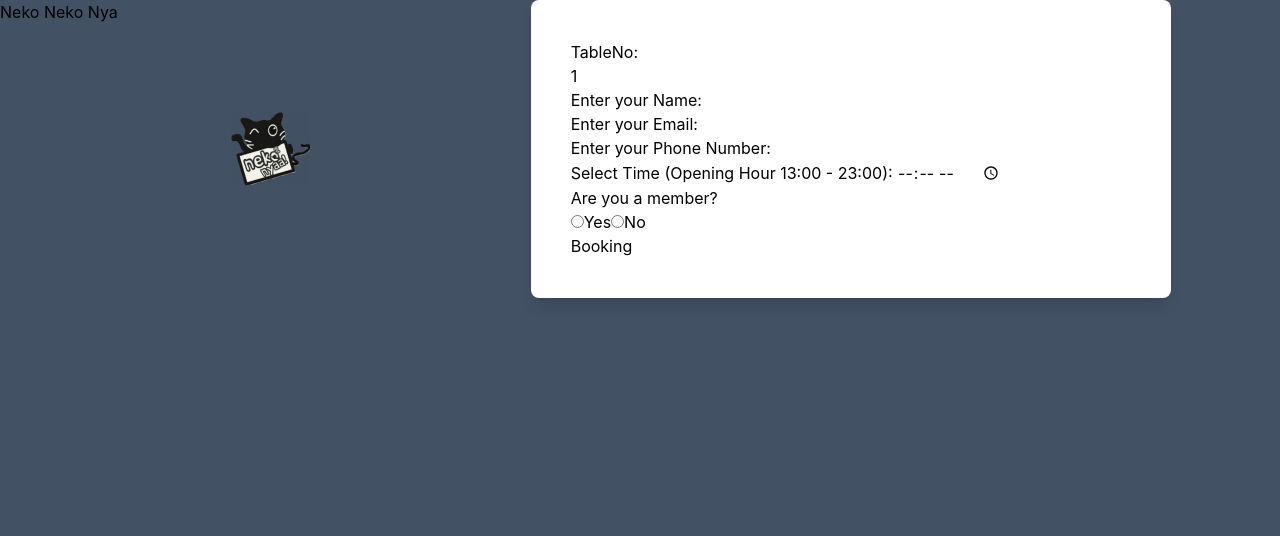
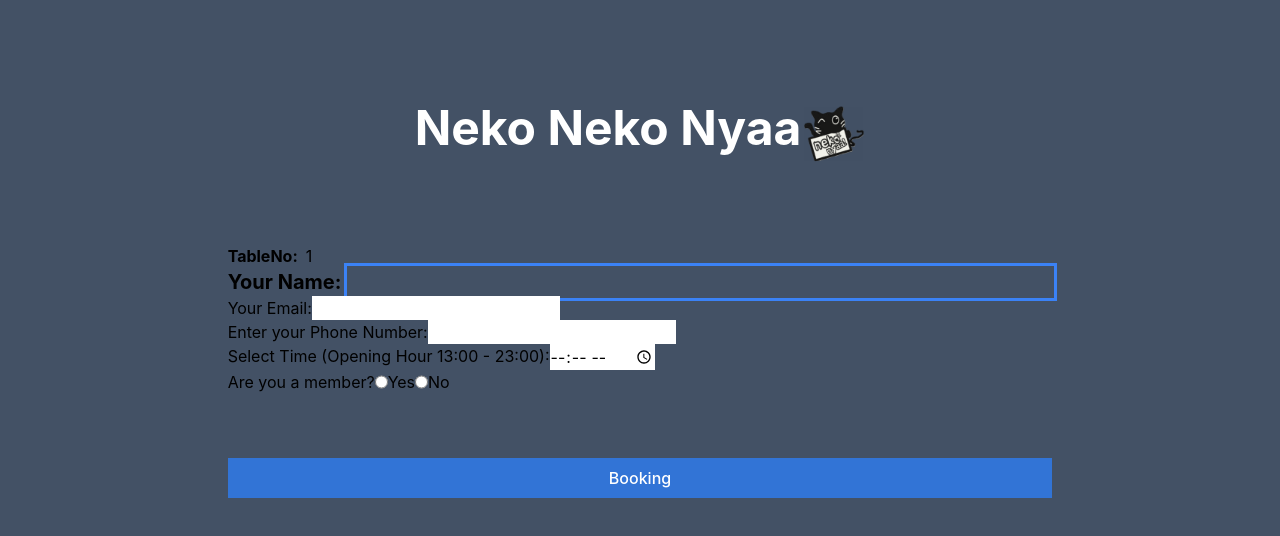
Before and after one commit to tensan8/Launcher-FE, a React (Create React App) app: page /booking in a window 1280 px wide. Shown: the top 536 px of the page. Built offline with nearby package versions, Linux system fonts and the light colour scheme.

Commit message:
refine table

```diff
--- a/src/pages/Booking/index.tsx
+++ b/src/pages/Booking/index.tsx
@@ -1,34 +1,63 @@
 import * as React from 'react';
 import logo from '../../images/nekonya.jpg'
 
-const Booking = (): JSX.Element => {
+const Booking = (props: any): JSX.Element => {
+
+    // const [BookingValue, setBookingValue] = React.useState('');
+    // const [TableValue, setTableValue] = React.useState('');
+     const [NameValue, setNameValue] = React.useState('');
+    // const [EmailValue, setEmailValue] = React.useState('');
+    // const [PhoneValue, setPhoneValue] = React.useState('');
+    // const [TimeValue, setTimeValue] = React.useState('');
+    // const [MemberValue, setMemberValue] = React.useState('');
+
+    const TableValueRef = React.useRef<HTMLInputElement>(null)
+
+    const handleSubmit = (event: React.FormEvent<HTMLFormElement>) => {
+        event.preventDefault();
+        console.log(event.currentTarget.elements[0]);
+    }
+
+
     return (
-        <div className="flex ">
-            <h1>Neko Neko Nya</h1>
-            <img src={logo} alt="logo" className='nekonya'></img>
-            <form className="p-10 rounded-lg shadow-lg bg-white w-3/6 mx-auto my-auto">
-                <label>TableNo: </label>
-                <p>1</p>
+        <div className="grid place-items-center my-20">
+            <div className='flex my-6'>
+                <h1 className='font-bold text-5xl text-white'>Neko Neko Nyaa</h1>
+                <img src={logo} alt="logo" className='w-16'/>
+            </div>
 
-                <label>Enter your Name:</label>
-                <input type="text" id="booking_name"/><br/>
+            <form className="flex flex-col justify-center py-14" onSubmit={handleSubmit}>
+                <div className='flex'>
+                    <label className='font-bold'>TableNo:</label>
+                    <p className='ml-2'>1</p>
+                </div>
+                <div className='flex text-xl'>
+                    <label htmlFor="booking_name" className='font-bold'>Your Name:</label>
+                    <input type="text" id="booking_name" size={50} value={NameValue} onChange={e=>setNameValue(e.target.value)} className='ml-2 outline outline-offset-2 outline-blue-500 bg-transparent'/>
+                </div>
+                <div className='flex'>
+                    <label htmlFor='booking_email'>Your Email:</label>
+                    <input type="text" id="booking_email"/>
+                </div>
 
-                <label>Enter your Email:</label>
-                <input type="text" id="booking_email"/><br/>
+                <div className='flex'>
+                    <label htmlFor='booking_phone'>Enter your Phone Number:</label>
+                    <input type="text" id="booking_phone"/>
+                </div>
 
-                <label>Enter your Phone Number:</label>
-                <input type="text" id="booking_phone"/><br/>
+                <div className='flex'>
+                    <label htmlFor='booking_time'>Select Time (Opening Hour 13:00 - 23:00): </label>
+                    <input type="time" id="booking_time"/>
+                </div>
+                <div className='flex'>
+                    <p>Are you a member?</p>
+                    <input type="radio" id="member" value="Member"/>
+                    <label htmlFor='member'>Yes</label>
+                    <input type="radio" id="nonmember" value="Nonmember"/>
+                    <label htmlFor='nonmember'>No</label>
+                </div>
 
-                <label>Select Time (Opening Hour 13:00 - 23:00): </label>
-                <input type="time" id="booking_time"/><br/>
-
-                <p>Are you a member?</p>
-                <input type="radio" id="member" value="Member"/>
-                <label>Yes</label>
-                <input type="radio" id="nonmember" value="Nonmember"/>
-                <label>No</label><br/>
-
-                <input type="submit" value="Booking"/>
+                <input type="submit" value="Booking" className='w-full bg-[#3274d6] hover:bg-[#2868c7] text-white font-medium py-2 mt-16 cursor-pointer transition duration-200'/>
             </form>
         </div>
     )
--- a/src/pages/Dashboard/index.tsx
+++ b/src/pages/Dashboard/index.tsx
@@ -9,7 +9,7 @@ const Dashboard = (): JSX.Element => {
     <div className="dashboard">
 		<div className="dashboard_box">
             <div className='mytable'>
-                <h1 className="para0"> Neko Neko Nya </h1>
+                <h1 className="para0"> Neko Neko Nyaa </h1>
                 <img src={logo} alt="logo" className='nekonya'></img>
             </div>
 			<div className="dashboard_container">
--- a/src/pages/Login/index.tsx
+++ b/src/pages/Login/index.tsx
@@ -20,8 +20,7 @@ const LoginPage = (props: loginProps): JSX.Element => {
   const [isUserValid, setIsUserValid] = React.useState(true)
 
   React.useEffect(() => {
-    if (props.user?.user.userId !== undefined && props.user?.user.userId !== 0) {
-      setIsUserValid(true)
+    if (props.user?.user.userId == 0 && props.user !== undefined) {
       props.sessionSetter(props.user.user.userId)
     } else if (Object.keys(props.user?.user ?? '').length === 0) {
       setIsUserValid(false)
```
